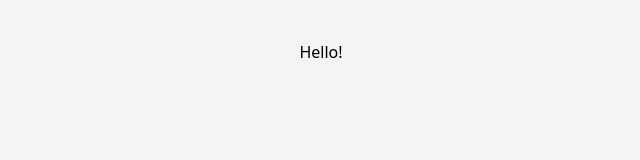
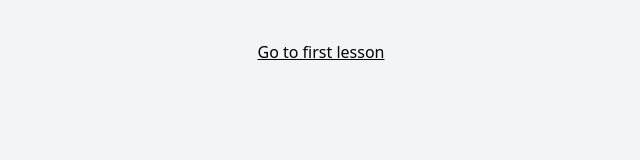
Before and after one commit to AnyaChernova/mastering-nuxt-3, a Nuxt app: page / in a window 1280 px wide. Shown: the top 160 px of the page, without its empty margins (319-959 px from the left). Built offline with nearby package versions, Linux system fonts and the light colour scheme.

Commit message:
4-2 Creating a Login Page

```diff
--- /dev/null
+++ b/composables/useFirstLesson.ts
@@ -0,0 +1,6 @@
+import { useCourse } from '~/composables/useCourse';
+
+export default () => {
+	const { chapters } = useCourse();
+	return chapters[0].lessons[0];
+}
--- a/pages/course.vue
+++ b/pages/course.vue
@@ -2,7 +2,7 @@
 	<div class="flex justify-center items-center w-full mb-10">
 		<h1 class="text-3xl">
 			<span class="font-medium">
-				<span class="font-bold">Course</span>
+				<span class="font-bold">{{ course.title }}</span>
 			</span>
 		</h1>
 	</div>
--- a/pages/index.vue
+++ b/pages/index.vue
@@ -1 +1,12 @@
-<template>Hello!</template>
+<template>
+	<NuxtLink class="underline font-medium" :href="firstLesson.path">
+		Go to first lesson
+	</NuxtLink>
+</template>
+
+<script setup lang="ts">
+import useFirstLesson from '~/composables/useFirstLesson';
+
+const firstLesson = useFirstLesson();
+
+</script>
```
